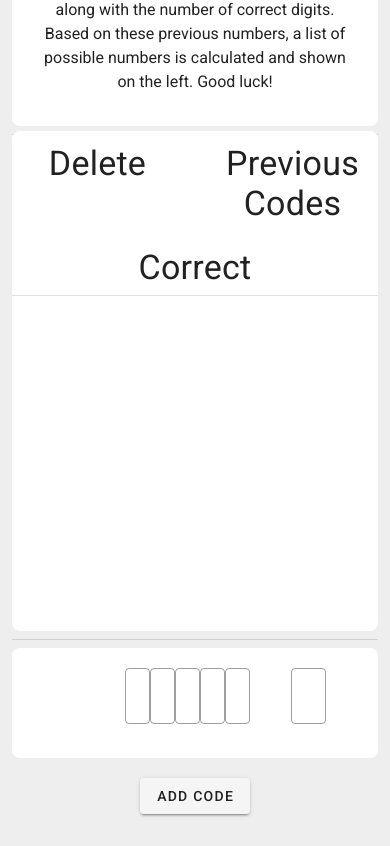
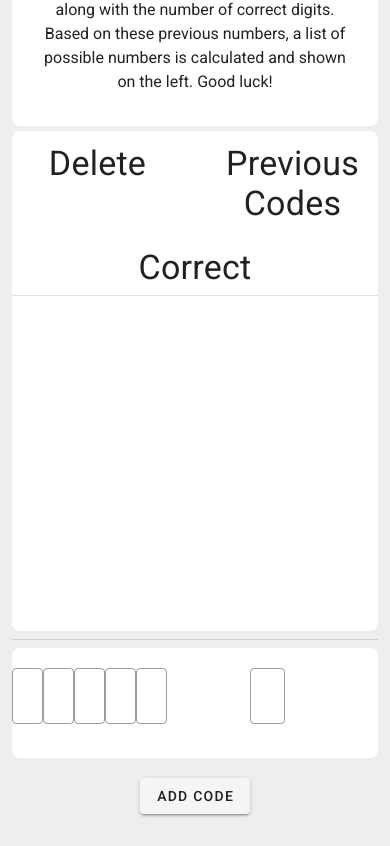
Before and after one commit to EricvanSchaik/code-is-cashen, a Vue app: page / in a window 390 px wide. Shown: the part 1283-2129 px from the top of the page. Built offline with nearby package versions, Linux system fonts and the light colour scheme.

Commit message:
Made it somewhat better for mobile

```diff
--- a/src/components/AddCode.vue
+++ b/src/components/AddCode.vue
@@ -2,7 +2,7 @@
   <v-container style="padding:0px">
     <v-sheet rounded="lg" class="pt-5 pb-1">
       <v-row justify="space-around">
-        <v-col md="2">
+        <v-col md="2" class="d-none d-sm-flex">
         </v-col>
         <v-col md="6">
           <v-sheet class="d-flex justify-space-around mr-4" color="transparent">
```
